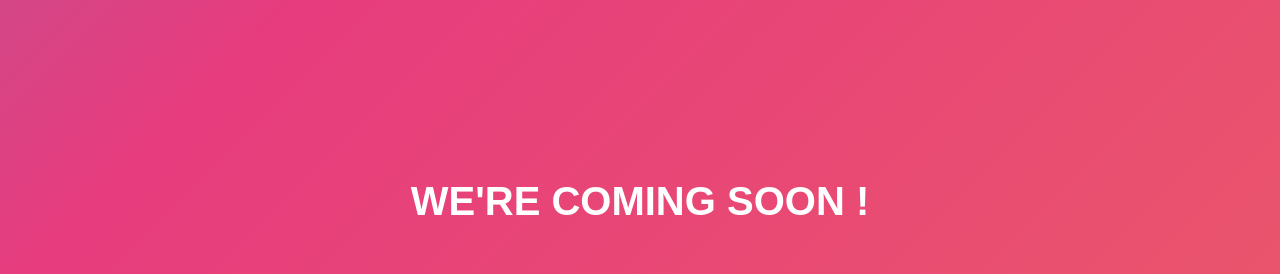
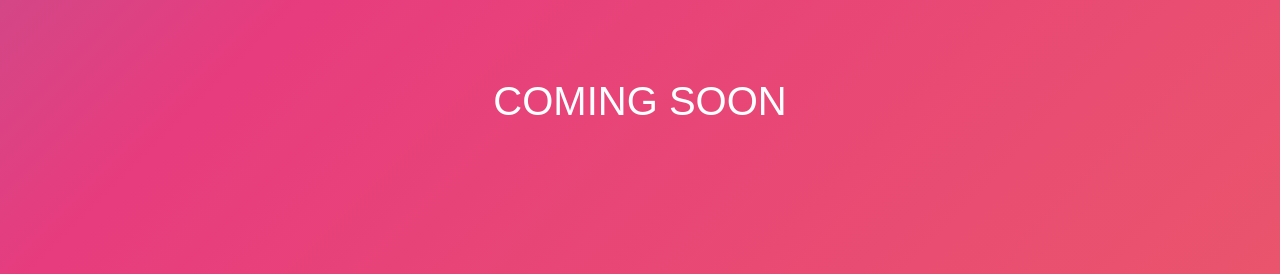
Before and after one commit to detask/dt-landpage, a plain HTML site: page index.html in a window 1280 px wide. Shown: the part 726-1000 px from the top of the page. Drawn offline with Linux system fonts and the light colour scheme.

Commit message:
New info on screen

```diff
--- a/index.html
+++ b/index.html
@@ -46,10 +46,20 @@ body {
 }
 
 #dComming {
-    margin-top: 200px;
+    margin-top: 100px;
     font-size: 40px;
     color: white;
     font-family: sans-serif;
+}
+
+
+#block_container
+{
+    text-align:center;
+}
+#bloc1, #bloc2
+{
+    display:inline;
 }
 
 #dMain{
@@ -74,9 +84,13 @@ body {
             </h4>
         </div>
         <div id="dComming">
-            <h4>
-                WE'RE COMING SOON !
-            </h4>
+            <div id="block_container">
+                <div id="bloc1">
+                   COMING SOON
+                </div>
+                <div id="bloc2">
+                </div>
+            </div>
         </div>
     </div>
 </body>
```
Also changed, not shown: img/rocket.png (added), 1 other file.
